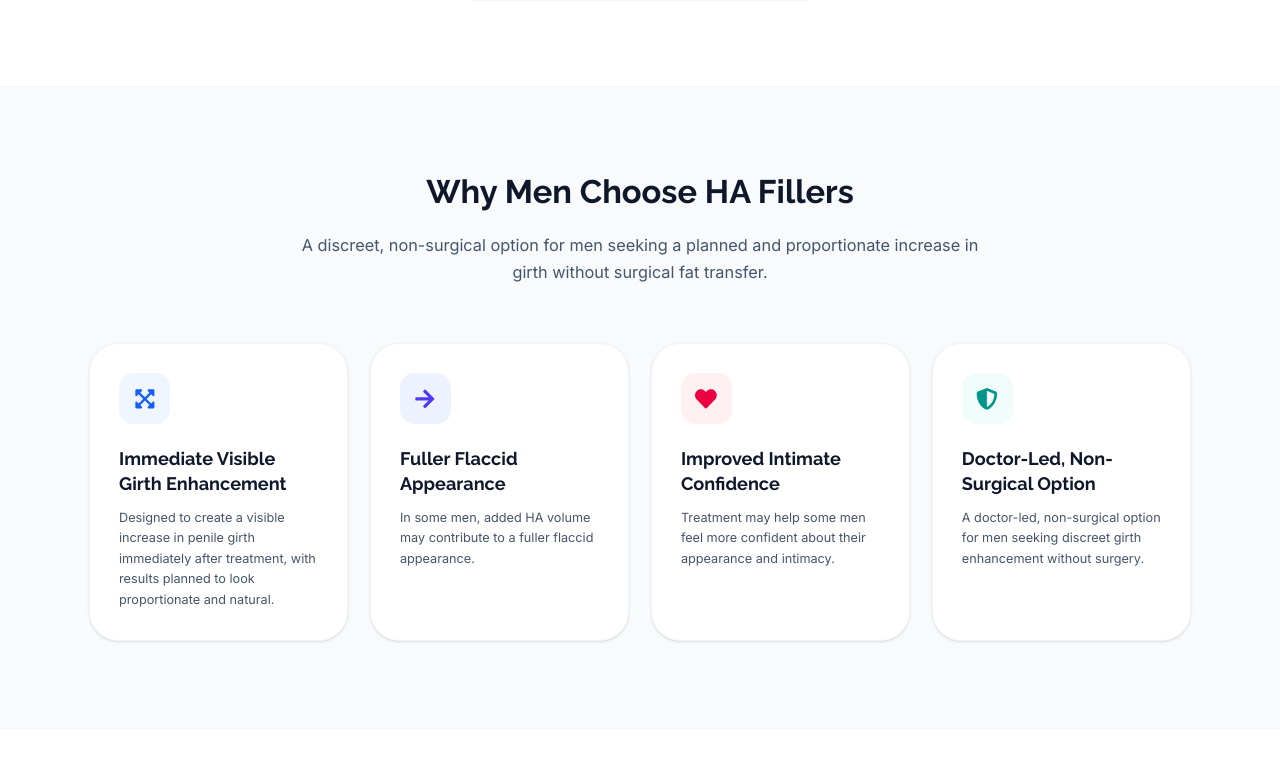
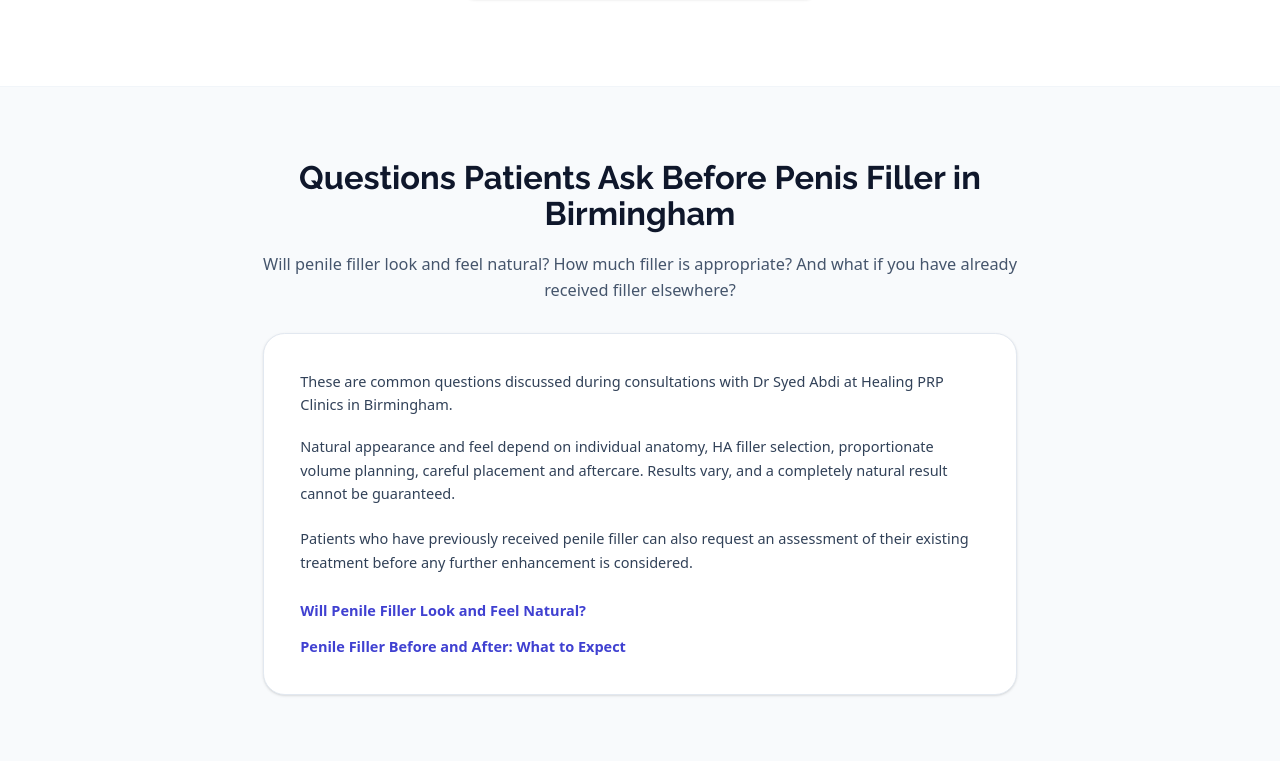
Before and after one commit to binithekid/Healing-PRP-Clinics-Preview, a Next.js app: page /birmingham/penis-enlargement in a window 1280 px wide. Shown: the part 1839-2600 px from the top of the page. Built offline with nearby package versions, Linux system fonts and the light colour scheme.

Commit message:
Add Birmingham patient questions section

```diff
--- a/src/components/pages/PenisEnlargementClient.tsx
+++ b/src/components/pages/PenisEnlargementClient.tsx
@@ -456,6 +456,67 @@ export default function PenisEnlargementClient({
           </div>
         </div>
       </section>
+
+      {/* --- BIRMINGHAM PATIENT QUESTIONS --- */}
+      {isBirmingham && (
+        <section className="py-16 md:py-20 bg-slate-50 border-b border-slate-100">
+          <div className="max-w-4xl mx-auto px-4 sm:px-6 lg:px-8">
+
+            <div className="text-center mb-8">
+              <h2 className="text-3xl md:text-4xl font-raleway font-bold text-slate-900 mb-5">
+                Questions Patients Ask Before Penis Filler in Birmingham
+              </h2>
+
+              <p className="text-slate-600 text-base md:text-lg leading-relaxed">
+                Will penile filler look and feel natural? How much
+                filler is appropriate? And what if you have already
+                received filler elsewhere?
+              </p>
+            </div>
+
+            <div className="bg-white rounded-3xl border border-slate-200 p-7 md:p-10 shadow-sm">
+
+              <p className="text-slate-700 leading-relaxed mb-5">
+                These are common questions discussed during
+                consultations with Dr Syed Abdi at Healing PRP
+                Clinics in Birmingham.
+              </p>
+
+              <p className="text-slate-700 leading-relaxed mb-6">
+                Natural appearance and feel depend on individual
+                anatomy, HA filler selection, proportionate volume
+                planning, careful placement and aftercare.
+                Results vary, and a completely natural result
+                cannot be guaranteed.
+              </p>
+
+              <p className="text-slate-700 leading-relaxed mb-7">
+                Patients who have previously received penile filler
+                can also request an assessment of their existing
+                treatment before any further enhancement is
+                considered.
+              </p>
+
+              <div className="flex flex-col gap-4">
+                <Link
+                  href="/blog/does-penile-filler-feel-natural-birmingh"
+                  className="font-bold text-[#4041d1] hover:underline"
+                >
+                  Will Penile Filler Look and Feel Natural?
+                </Link>
+
+                <Link
+                  href="/blog/penile-filler-before-after-birmingh"
+                  className="font-bold text-[#4041d1] hover:underline"
+                >
+                  Penile Filler Before and After: What to Expect
+                </Link>
+              </div>
+
+            </div>
+          </div>
+        </section>
+      )}
 
       {/* --- BENEFITS SECTION --- */}
       <section className="py-24 bg-slate-50 font-inter relative z-30">
```
